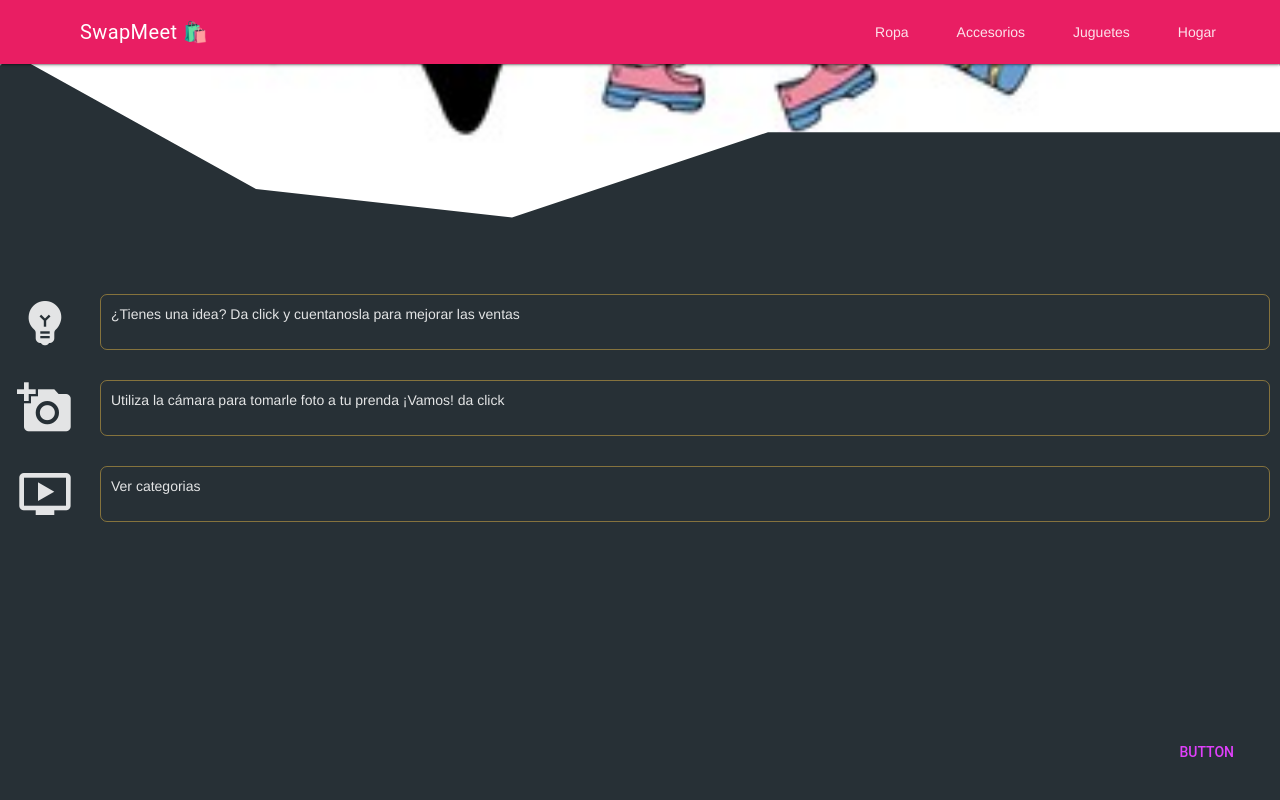
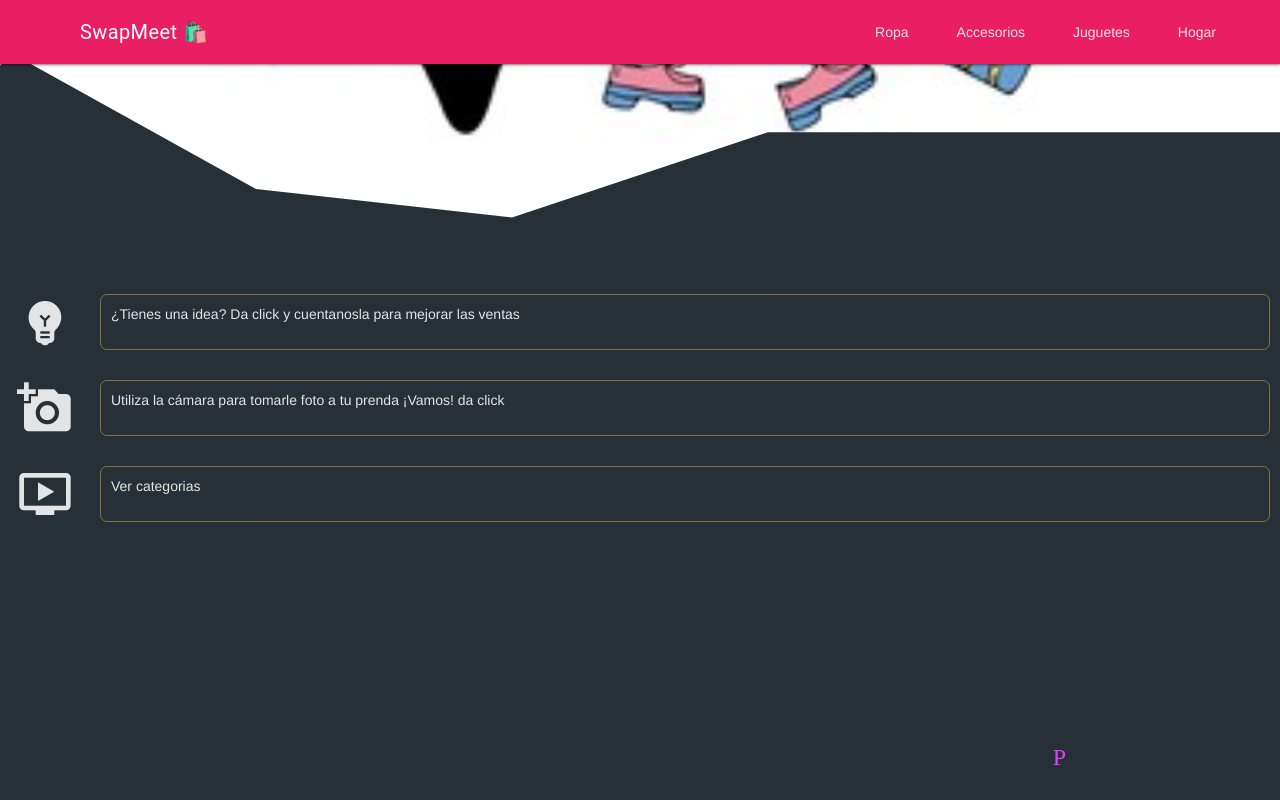
Before and after one commit to villanueva26/SwapMeet, a website: page index.html in a window 1280 px wide. Drawn offline with nearby package versions, Linux system fonts and the light colour scheme; a script that the page names is missing.

Commit message:
Actualizando para hacer pruebas

```diff
--- a/index.html
+++ b/index.html
@@ -107,8 +107,8 @@
 
     <!-- Boton para agregar -->
     <div class="floating-button">
-      <button class="mdl-button mdl-js-button mdl-button--accent">
-        Button
+      <button class="mdl-button mdl-js-button mdl-button--accent" id="btn-upload-post">
+        <i class="material-icons">Publicar</i>
       </button>
     </div>
 
```
